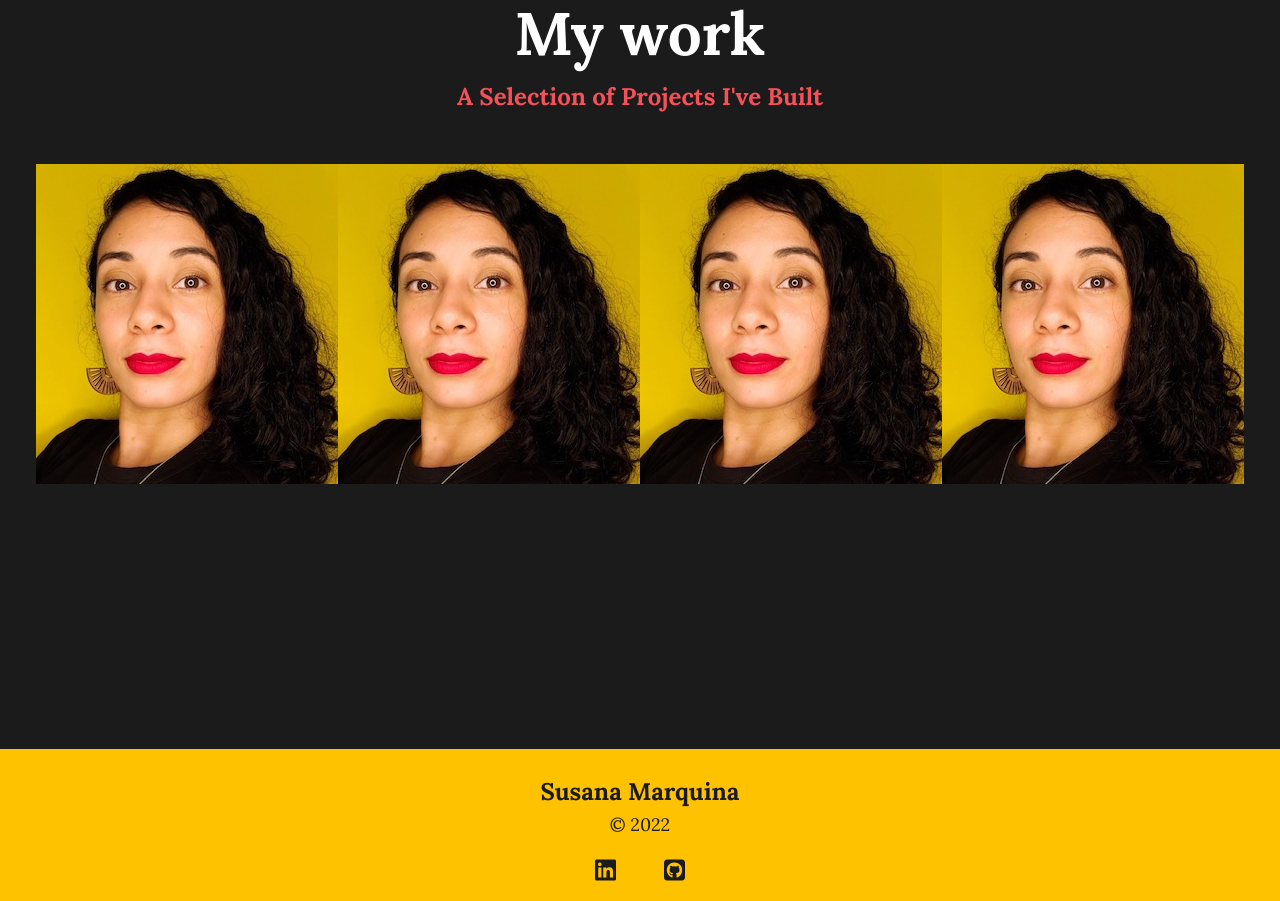
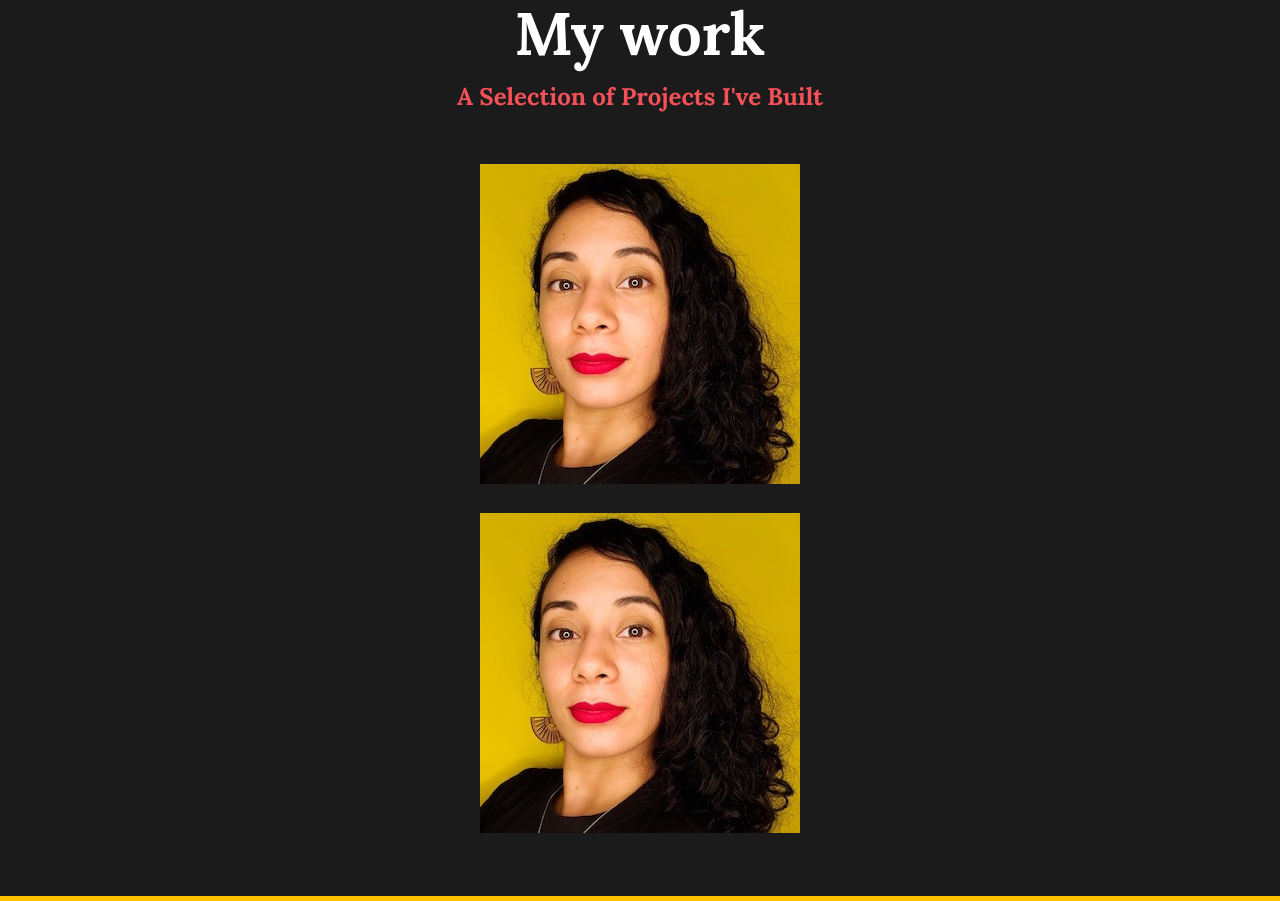
Before and after one commit to smarquina37/portfolio, a plain HTML site: page index.html in a window 1280 px wide. Shown: the part 1752-2653 px from the top of the page. Drawn offline with Linux system fonts and the light colour scheme.

Commit message:
styling change to work section and div height

```diff
--- a/index.html
+++ b/index.html
@@ -93,16 +93,6 @@
         <a href="#" class="portfolio-item">
           <img src="susana.jpg" alt="" class="portfolio-img" />
         </a>
-
-        <!-- Portfolio item 2 -->
-        <a href="#" class="portfolio-item">
-          <img src="susana.jpg" alt="" class="portfolio-img" />
-        </a>
-
-        <!-- Portfolio item 2 -->
-        <a href="#" class="portfolio-item">
-          <img src="susana.jpg" alt="" class="portfolio-img" />
-        </a>
       </div>
     </section>
 
--- a/style.css
+++ b/style.css
@@ -74,7 +74,8 @@ section {
 
 @media (min-width: 675px) {
   section {
-    height: 800px;
+    width: 100vw;
+    height: 100vh;
   }
 }
 
@@ -230,6 +231,7 @@ nav a:hover,
 .about-img {
   box-shadow: var(--bs);
   max-width: 100%;
+  width: 300px;
 }
 
 @media (min-width: 675px) {
@@ -245,8 +247,19 @@ nav a:hover,
     margin-bottom: 0;
   }
 
+  /* .img-about {
+    display: flex;
+    justify-content: center;
+    align-items: center;
+  } */
+
   .about-body {
     max-width: 800px;
+  }
+
+  .about-img {
+    max-width: 100%;
+    width: 400px;
   }
 
   .info-paragraph {
@@ -260,28 +273,38 @@ nav a:hover,
   background: var(--clr-dark);
   color: var(--clr-light);
   text-align: center;
+  height: 100%;
 }
 
 .portfolio {
-  display: grid;
-  grid-template-columns: repeat(auto-fit, minmax(300px, 1fr));
-  /* grid-template-columns: repeat(2,1fr) */
+  display: flex;
+  flex-direction: column;
+  row-gap: 20px;
 }
 
-.portfolio-item {
+/* .portfolio-item {
   background: var(--clr-dark);
   overflow: hidden;
-}
+} */
 
-.portfolio-img {
+/* .portfolio-img {
   transition: transform 750ms cubic-bezier(0.5, 0, 0.5, 1), opacity 250ms linear;
-}
+} */
 
-.portfolio-img:hover,
+/* .portfolio-img:hover,
 .portfolio-item:focus .portfolio-img {
   transform: scale(1.2);
   opacity: 0.75;
-}
+} */
+
+/* @media (min-width: 675px) {
+  .portfolio {
+    flex-direction: column;
+    justify-content: center;
+    align-items: center;
+    column-gap: 30px;
+  }
+} */
 
 /* Footer */
 
```
